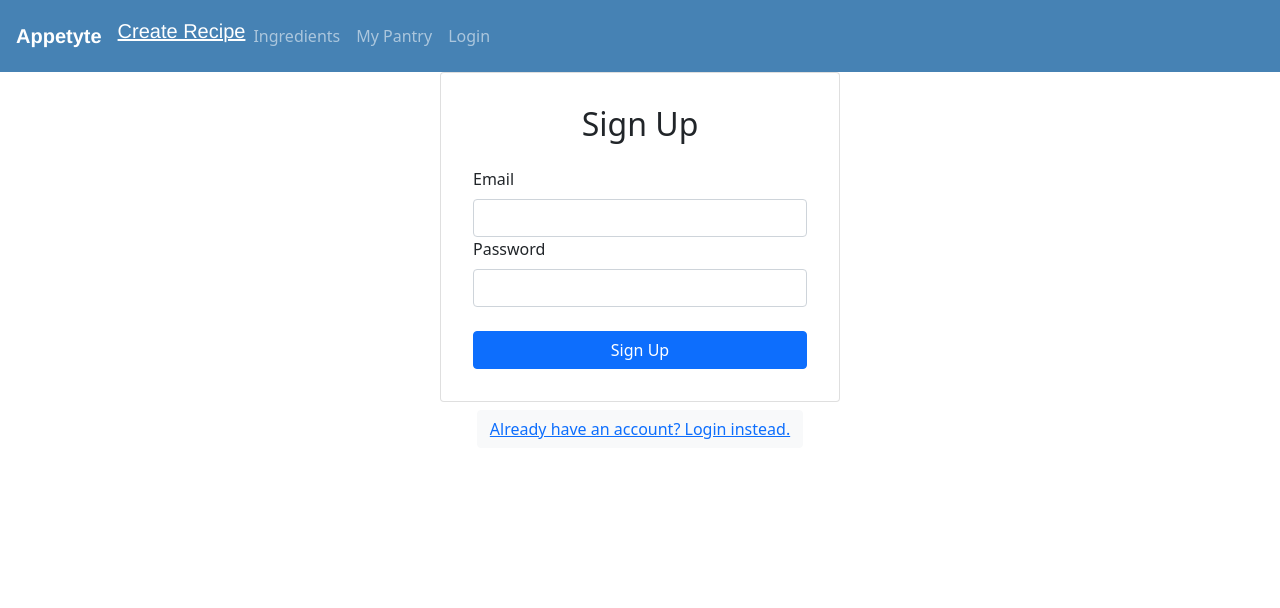
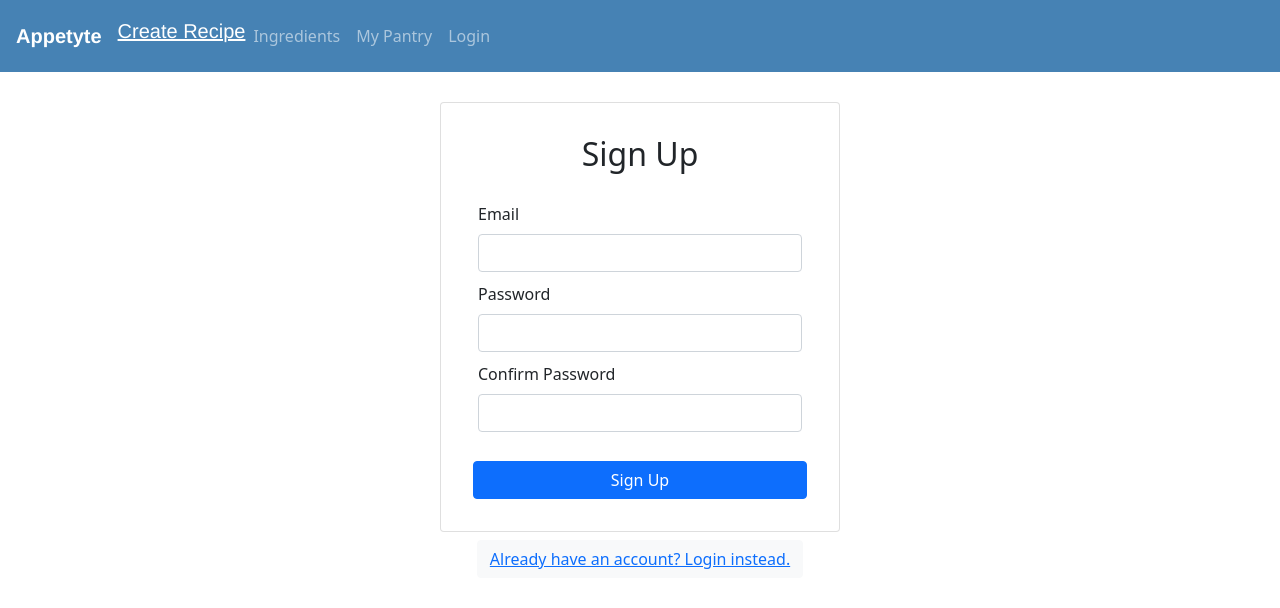
Before and after one commit to PallavAg/Appetyte, a React (Create React App) app: page /login in a window 1280 px wide. Shown: the top 608 px of the page. Built offline with nearby package versions, Linux system fonts and the light colour scheme; no server answers.

Commit message:
Adds confirm password field to signup

```diff
--- a/src/components/SignUpView.js
+++ b/src/components/SignUpView.js
@@ -7,10 +7,11 @@ import {toast} from "react-hot-toast";
 export default function SignUp() {
 	const emailRef = React.createRef()
 	const passwordRef = useRef()
+	const passwordConfRef = useRef()
 	const {signup, login, logout} = useAuth() // Access to Auth functions and variables
 	const [error, setError] = useState("")
 	const [loading, setLoading] = useState(false)
-	const [loggedIn, setloggedIn] = useState(false)
+	const [loggedIn, setLoggedIn] = useState(false)
 	const [signingIn, setSigningIn] = useState(true)
 	const history = useHistory()
 
@@ -24,6 +25,7 @@ export default function SignUp() {
 		e.preventDefault() // Prevents refresh
 
 		const password = passwordRef.current.value
+		const passwordConfirm = passwordConfRef.current?.value
 		const email = emailRef.current.value
 
 		setError('')
@@ -34,6 +36,11 @@ export default function SignUp() {
 				if (password.length < 6) {
 					setLoading(false)
 					return setError('Password must be at least 6 characters long')
+				}
+
+				if (password !== passwordConfirm) {
+					setLoading(false)
+					return setError('Passwords do not match. Type it again.')
 				}
 
 				// Attempt Sign Up
@@ -55,7 +62,7 @@ export default function SignUp() {
 				// Log In (located in auth context)
 				await login(email, password).then((user) => {
 					if (user.user.emailVerified) {
-						setloggedIn(true)
+						setLoggedIn(true)
 						toast.success("Logged In Successfully!")
 					} else {
 						logout()
@@ -71,23 +78,37 @@ export default function SignUp() {
 		setLoading(false)
 	}
 
+	function ConfirmPassword() {
+		if (signingIn) {
+			return (
+				<Form.Group id="password-confirm" style={{padding: 5}}>
+					<Form.Label>Confirm Password</Form.Label>
+					<Form.Control type="password" ref={passwordConfRef} required/>
+				</Form.Group>
+			)
+		} else {
+			return (<></>)
+		}
+	}
+
 	return (
 		<>
-			<Container className="d-flex align-items-center justify-content-center" style={{minHeight: "40vh"}}>
+			<Container className="d-flex align-items-center justify-content-center" style={{padding: 30}}>
 				<div className="w-100" style={{maxWidth: "400px"}}>
 					<Card>
 						<Card.Body>
 							<h2 className="text-center mb-4">{signingIn ? "Sign Up" : "Log In"}</h2>
 							{error && <Alert variant="danger">{error}</Alert>}
 							<Form onSubmit={handleSubmit}>
-								<Form.Group id="email">
+								<Form.Group id="email" style={{padding: 5}}>
 									<Form.Label>Email</Form.Label>
 									<Form.Control type="email" ref={emailRef} required/>
 								</Form.Group>
-								<Form.Group id="password">
+								<Form.Group id="password" style={{padding: 5}}>
 									<Form.Label>Password</Form.Label>
 									<Form.Control type="password" ref={passwordRef} required/>
 								</Form.Group>
+								<ConfirmPassword/>
 								<br/>
 								<Button disabled={loading} className="w-100" type="submit">
 									{signingIn ? "Sign Up" : "Log In"}
@@ -96,7 +117,7 @@ export default function SignUp() {
 						</Card.Body>
 					</Card>
 					<div className="w-100 text-center mt-2">
-						<Button type="button" className="btn-light btn-link" onClick={() => {
+						<Button type="button" className="btn-light btn-link shadow-none" onClick={() => {
 							setSigningIn(!signingIn); setError('')
 						}}>{signingIn ? "Already have an account? Login instead." : "Create an Account"}</Button>
 					</div>
```
